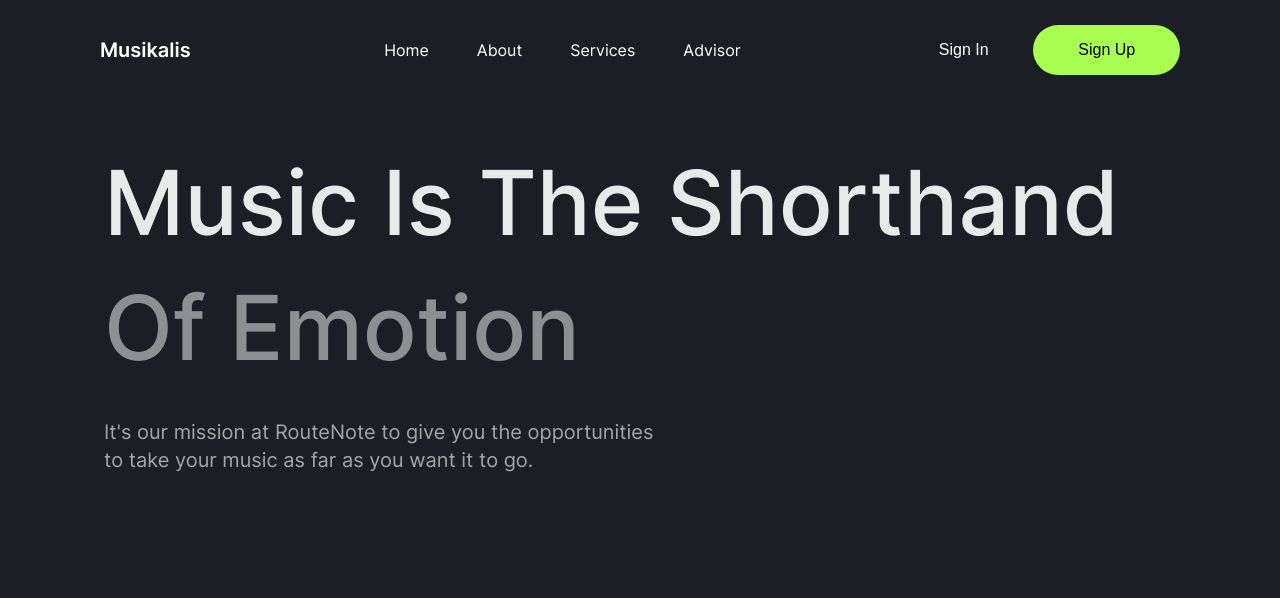
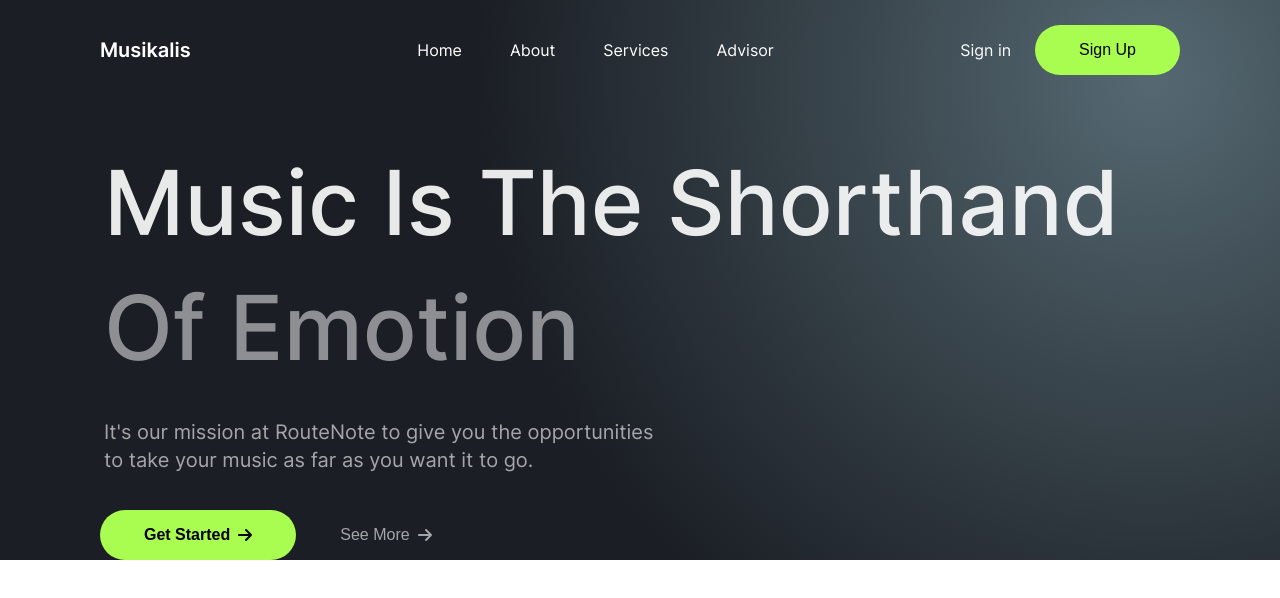
Before and after one commit to Neos02/musikalis, a React (Create React App) app: page / in a window 1280 px wide. Shown: the top 598 px of the page. Built offline with nearby package versions, Linux system fonts and the light colour scheme.

Commit message:
Fix header auth button spacing, Add background gradient, Add hero CTA buttons

```diff
--- a/src/App.css
+++ b/src/App.css
@@ -27,3 +27,7 @@
   opacity: 0.6;
   line-height: 1.75rem;
 }
+
+.App__hero-btns {
+  display: flex;
+}
--- a/src/App.js
+++ b/src/App.js
@@ -1,6 +1,9 @@
+import { faArrowRight } from "@fortawesome/free-solid-svg-icons";
+
 import Header from "./components/Header/Header";
-
+import Button from "./components/Button/Button";
 import "./App.css";
+import { gray, green } from "./colors";
 
 function App() {
   return (
@@ -18,6 +21,22 @@ function App() {
             to take your music as far as you want it to go.
           </p>
         </div>
+
+        <div className="App__hero-btns">
+          <Button
+            label="Get Started"
+            bold={true}
+            icon={faArrowRight}
+            backgroundColor={`rgb(${green})`}
+          />
+
+          <Button
+            label="See More"
+            icon={faArrowRight}
+            backgroundColor={`rgb(${gray})`}
+            textColor="rgba(255, 255, 255, .6)"
+          />
+        </div>
       </div>
     </div>
   );
--- a/src/components/Button/Button.css
+++ b/src/components/Button/Button.css
@@ -3,7 +3,7 @@
   justify-content: space-between;
   align-items: center;
   gap: 0.5rem;
-  padding: 1rem 2.8rem;
+  padding: 1rem 2.75rem;
   border: none;
   border-radius: 2rem;
 }
--- a/src/components/Button/Button.jsx
+++ b/src/components/Button/Button.jsx
@@ -3,10 +3,17 @@ import { FontAwesomeIcon } from "@fortawesome/react-fontawesome";
 
 import "./Button.css";
 
-const Button = ({ label, backgroundColor, textColor, icon, ...props }) => {
+const Button = ({
+  label,
+  backgroundColor,
+  textColor,
+  icon,
+  bold = false,
+  ...props
+}) => {
   return (
     <button
-      className="Button__button"
+      className={`Button__button ${bold ? "header-4" : ""}`}
       style={{ backgroundColor, color: textColor }}
       {...props}
     >
--- a/src/components/Header/Header.css
+++ b/src/components/Header/Header.css
@@ -36,4 +36,5 @@
   display: flex;
   justify-content: space-between;
   align-items: center;
+  gap: 1.5rem;
 }
--- a/src/components/Header/Header.jsx
+++ b/src/components/Header/Header.jsx
@@ -29,11 +29,7 @@ const Header = () => {
       </nav>
 
       <div className="Header__auth-btns">
-        <Button
-          label="Sign In"
-          backgroundColor={`rgb(${gray})`}
-          textColor="white"
-        />
+        <a href="#">Sign in</a>
         <Button label="Sign Up" backgroundColor={`rgb(${green})`} />
       </div>
     </header>
--- a/src/index.css
+++ b/src/index.css
@@ -25,7 +25,12 @@ body {
   font-family: "Inter", Arial, Helvetica, sans-serif;
   -webkit-font-smoothing: antialiased;
   -moz-osx-font-smoothing: grayscale;
-  background: rgb(var(--gray));
+  background: radial-gradient(
+    circle at 90% 5rem,
+    color-mix(in srgb, lightblue, rgb(var(--gray)) 60%) 0%,
+    rgb(var(--gray)) 54%
+  );
+  background-repeat: no-repeat;
   color: white;
 }
 
```
